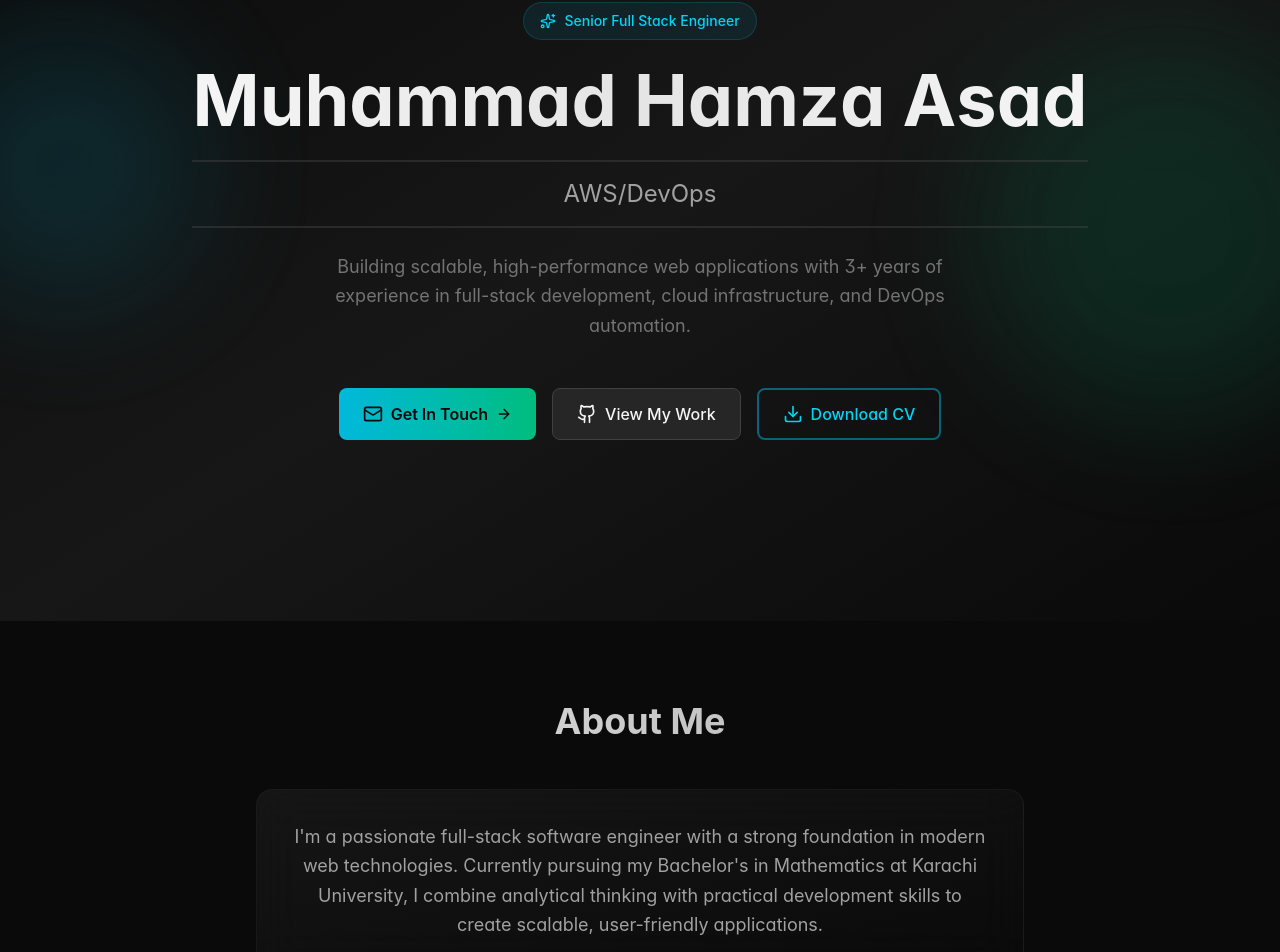
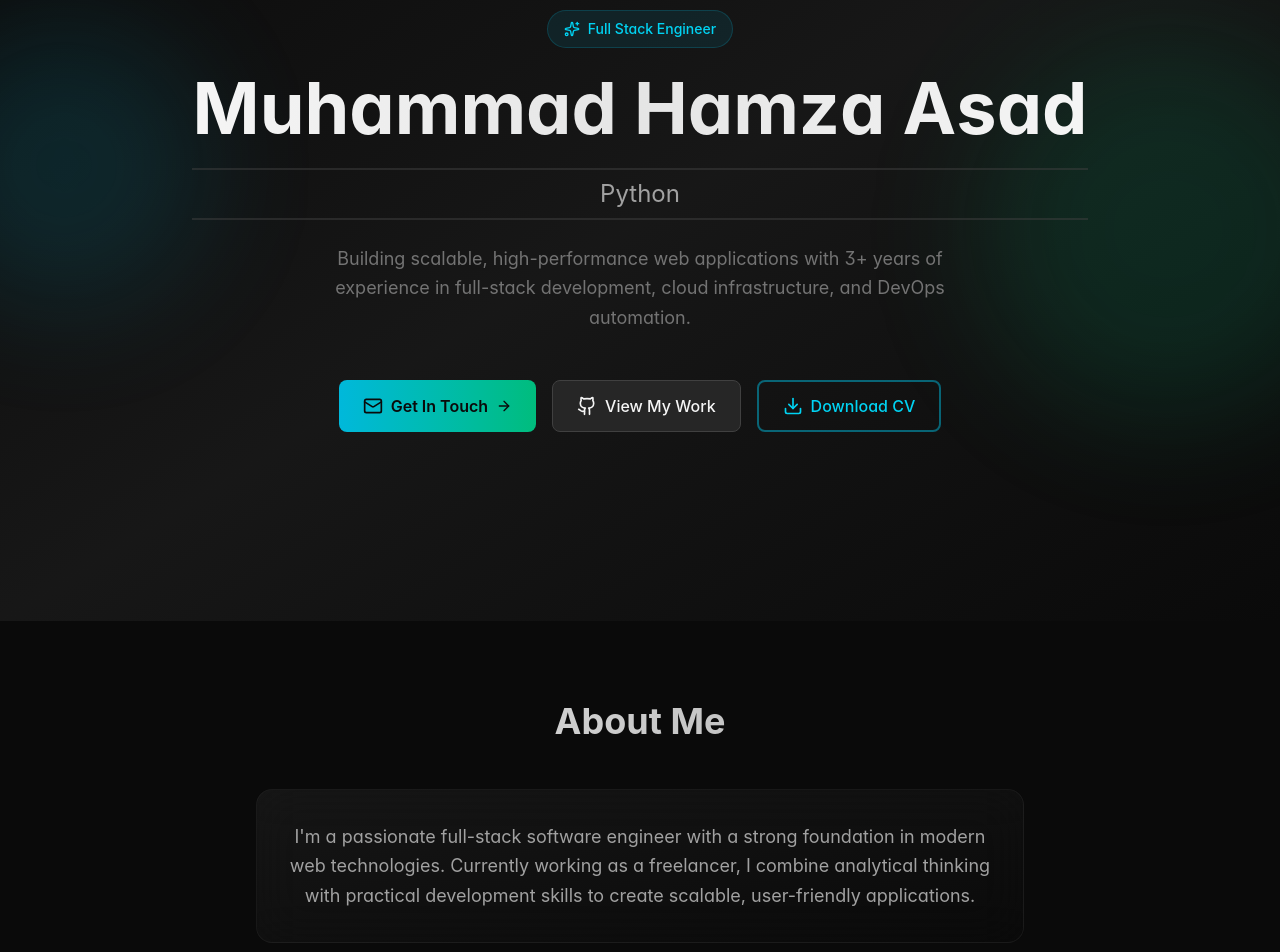
Before and after one commit to ramenguy21/portfolio, a React (Vite) app: page / in a window 1280 px wide. Shown: the part 179-1131 px from the top of the page. Built offline with nearby package versions, Linux system fonts and the light colour scheme.

Commit message:
fix : small tweaks

```diff
--- a/index.html
+++ b/index.html
@@ -3,7 +3,7 @@
   <head>
     <meta charset="UTF-8" />
     <meta name="viewport" content="width=device-width, initial-scale=1.0" />
-    <title>M.Hamza.Asad - Portfolio</title>
+    <title>hamza.asad - Portfolio</title>
     <link rel="icon" type="image/png" href="/favicon-96x96.png" sizes="96x96" />
     <link rel="icon" type="image/svg+xml" href="/favicon.svg" />
     <link rel="shortcut icon" href="/favicon.ico" />
--- a/src/App.tsx
+++ b/src/App.tsx
@@ -160,7 +160,7 @@ const Hero: React.FC = () => {
           >
             <Sparkles size={16} className="text-cyan-400" />
             <span className="text-sm text-cyan-400 font-medium">
-              Senior Full Stack Engineer
+              Full Stack Engineer
             </span>
           </motion.div>
 
@@ -179,11 +179,18 @@ const Hero: React.FC = () => {
             initial={{ opacity: 0, y: 20 }}
             animate={{ opacity: 1, y: 0 }}
             transition={{ duration: 0.5, delay: 0.2 }}
-            className="mb-6 border-t-2 border-b-2 border-neutral-700/50 py-4"
+            className="mb-6 border-t-2 border-b-2 border-neutral-700/50 py-2"
           >
             <div className="max-w-fit mx-auto">
               <VerticalScroller
-                items={["Next.js", "GoLang", "AWS/DevOps"]}
+                items={[
+                  "Node.js",
+                  "React",
+                  "Python",
+                  "REST APIs",
+                  "GoLang",
+                  "DevOps",
+                ]}
                 displayMs={2000}
               />
             </div>
@@ -279,10 +286,9 @@ const App: React.FC = () => {
           <div className="rounded-2xl border border-neutral-800/50 bg-gradient-to-br from-neutral-900/90 to-neutral-950/90 backdrop-blur-xl p-6 sm:p-8">
             <p className="text-base sm:text-lg text-neutral-400 leading-relaxed text-center">
               I'm a passionate full-stack software engineer with a strong
-              foundation in modern web technologies. Currently pursuing my
-              Bachelor's in Mathematics at Karachi University, I combine
-              analytical thinking with practical development skills to create
-              scalable, user-friendly applications.
+              foundation in modern web technologies. Currently working as a
+              freelancer, I combine analytical thinking with practical
+              development skills to create scalable, user-friendly applications.
             </p>
           </div>
         </motion.div>
--- a/src/components/case-study.tsx
+++ b/src/components/case-study.tsx
@@ -141,6 +141,22 @@ const CaseStudy: React.FC<CaseStudyProps> = ({ initialSlug }) => {
           Case Studies
         </h2>
         <div className="flex flex-col lg:flex-row gap-6 lg:gap-8">
+          <main className="lg:w-2/3">
+            <article className="prose prose-invert max-w-none">
+              <div className="mb-8">
+                <h1 className="text-3xl sm:text-4xl font-bold text-transparent bg-clip-text bg-gradient-to-r from-cyan-400 to-emerald-400 mb-2">
+                  {selectedStudy.title}
+                </h1>
+                <p className="text-neutral-500 text-sm">{selectedStudy.date}</p>
+              </div>
+              <ReactMarkdown
+                components={markdownComponents}
+                remarkPlugins={[remarkGfm]}
+              >
+                {selectedStudy.content}
+              </ReactMarkdown>
+            </article>
+          </main>
           <aside className="lg:w-1/3">
             <div className="sticky top-24">
               <ul className="space-y-2">
@@ -166,22 +182,6 @@ const CaseStudy: React.FC<CaseStudyProps> = ({ initialSlug }) => {
               </ul>
             </div>
           </aside>
-          <main className="lg:w-2/3">
-            <article className="prose prose-invert max-w-none">
-              <div className="mb-8">
-                <h1 className="text-3xl sm:text-4xl font-bold text-transparent bg-clip-text bg-gradient-to-r from-cyan-400 to-emerald-400 mb-2">
-                  {selectedStudy.title}
-                </h1>
-                <p className="text-neutral-500 text-sm">{selectedStudy.date}</p>
-              </div>
-              <ReactMarkdown
-                components={markdownComponents}
-                remarkPlugins={[remarkGfm]}
-              >
-                {selectedStudy.content}
-              </ReactMarkdown>
-            </article>
-          </main>
         </div>
       </div>
     </section>
--- a/src/components/exp-card.tsx
+++ b/src/components/exp-card.tsx
@@ -20,10 +20,10 @@ const ExperienceCard: React.FC<ExperienceCardProps> = ({
 }) => {
   return (
     <motion.div
-      initial={{ opacity: 0, x: -20 }}
+      initial={{ opacity: 0, x: -window.innerWidth / 8 }}
       whileInView={{ opacity: 1, x: 0 }}
       viewport={{ once: true }}
-      transition={{ duration: 0.3 }}
+      transition={{ duration: 0.2 }}
       className="group relative overflow-hidden rounded-2xl border border-neutral-800/50 bg-gradient-to-br from-neutral-900/90 to-neutral-950/90 backdrop-blur-xl p-6 mb-8 hover:border-cyan-500/30 transition-all duration-300"
     >
       <div className="absolute inset-0 bg-gradient-to-br from-cyan-500/5 to-transparent opacity-0 group-hover:opacity-100 transition-opacity duration-300" />
--- a/src/components/header.tsx
+++ b/src/components/header.tsx
@@ -10,10 +10,8 @@ type NavItem = {
 
 const navItems: NavItem[] = [
   { href: "/", label: "Home" },
-  { href: "/#about", label: "About" },
   { href: "/#experience", label: "Experience" },
   { href: "/#case-studies", label: "Case Studies" },
-  { href: "/#skills", label: "Skills" },
   { href: "/#contact", label: "Contact" },
   { href: "/blog", label: "Blog" },
   { href: "/m_Hamza_Asad_Resume.pdf", label: "Download CV", download: true },
```
